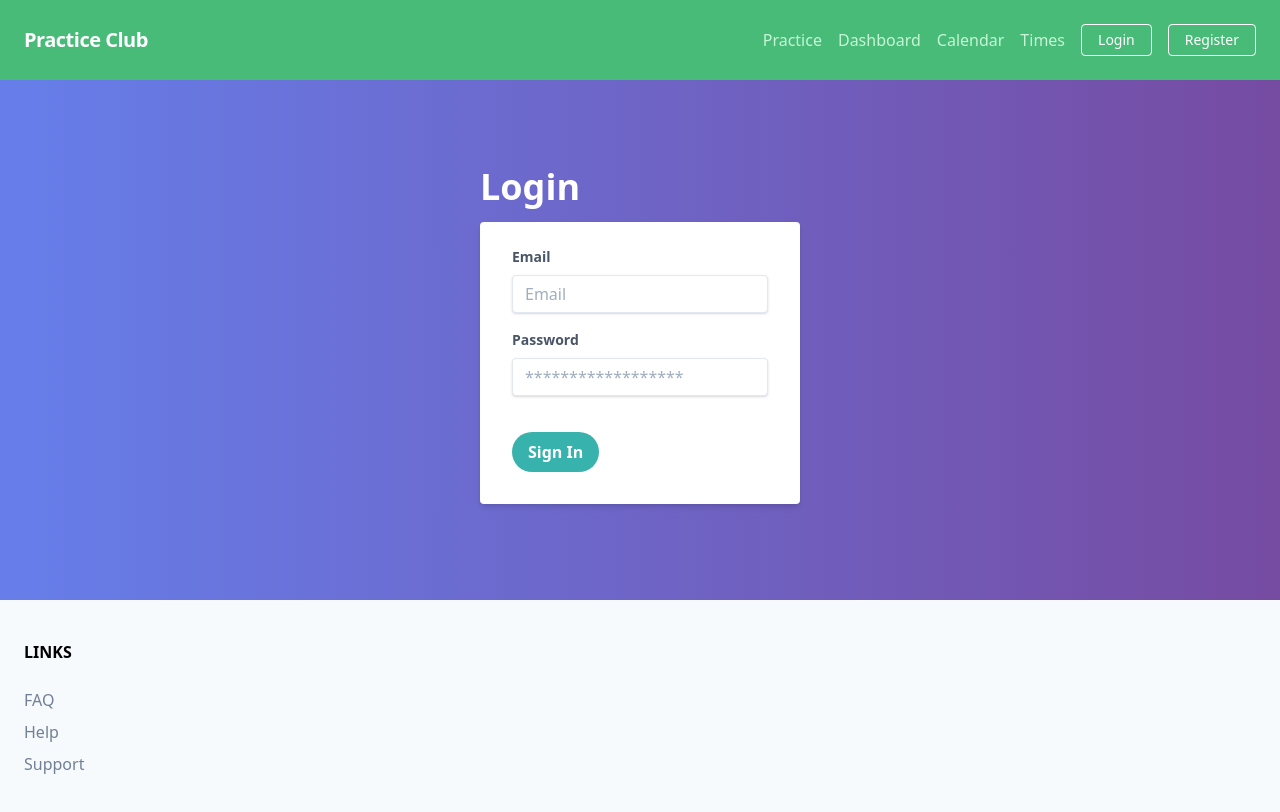
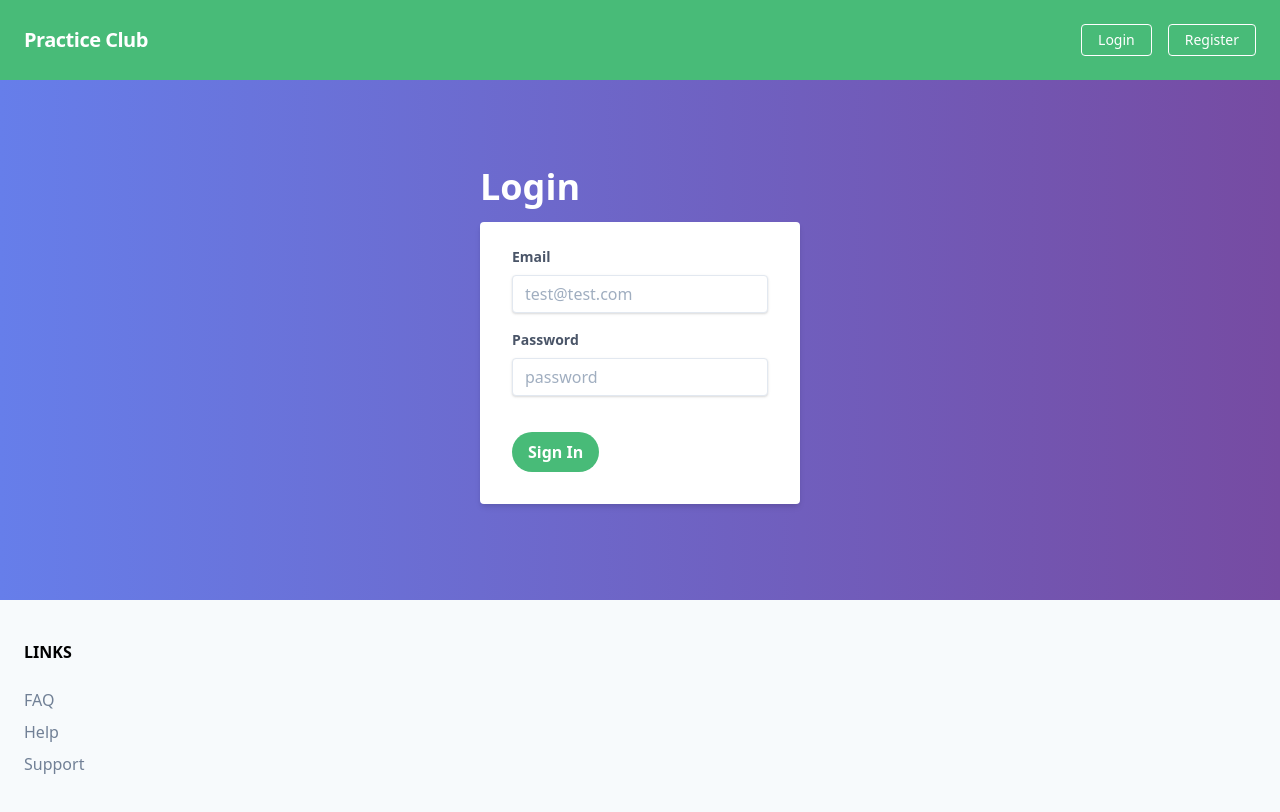
Before and after one commit to mkleung/practiceclub, a React (Create React App) app: page /login in a window 1280 px wide. Shown: the top 812 px of the page. Built offline with nearby package versions, Linux system fonts and the light colour scheme; no server answers.

Commit message:
Restore Login and register components

```diff
--- a/src/App.js
+++ b/src/App.js
@@ -7,8 +7,8 @@ import PrivateRoute from "./components/PrivateRoute";
 
 import Practice from "./components/Practice";
 import Dashboard from "./components/Dashboard";
-import Login from "./components/Login";
-import Register from "./components/Register";
+import Login from "./components/Auth/Login";
+import Register from "./components/Auth/Register";
 import Home from "./components/Home";
 import Header from "./components/Header";
 import Footer from "./components/Footer";
@@ -23,16 +23,17 @@ function App() {
       <Router>
         <div>
           <Header />
-          {/* <Route exact path="/" component={Home} /> */}
           <TaskProvider>
-            <Route exact path="/calendar" component={Calendar} />
-            <Route exact path="/dashboard" component={Dashboard} />
+            <PrivateRoute exact path="/dashboard" component={Dashboard} />
+            <PrivateRoute exact path="/practice" component={Practice} />
+            <PrivateRoute exact path="/times" component={Times} />
+
+            {/* <Route exact path="/dashboard" component={Dashboard} />
             <Route exact path="/practice" component={Practice} />
-            <Route exact path="/times" component={Times} />
+            <Route exact path="/times" component={Times} /> */}
           </TaskProvider>
 
           <Route exact path="/" component={Home} />
-          {/* <PrivateRoute exact path="/dashboard" component={Dashboard} /> */}
           <Route exact path="/login" component={Login} />
           <Route exact path="/register" component={Register} />
           <Footer />
--- a/src/components/Register.js
+++ b/src/components/Auth/Login.js
@@ -1,20 +1,21 @@
-import React, { useCallback } from "react";
-import { withRouter } from "react-router";
-import firebase from "../database/firebase";
+import React, { useCallback, useContext } from "react";
+import { withRouter, Redirect } from "react-router";
+import firebase from "../../database/firebase";
+import { AuthContext } from "../../controller/AuthContext";
 
 const divStyle = {
   background: "linear-gradient(90deg, #667eea 0%, #764ba2 100%)"
 };
 
-const Register = ({ history }) => {
-  const handleSignUp = useCallback(
+const Login = ({ history }) => {
+  const handleLogin = useCallback(
     async event => {
       event.preventDefault();
       const { email, password } = event.target.elements;
       try {
         await firebase
           .auth()
-          .createUserWithEmailAndPassword(email.value, password.value);
+          .signInWithEmailAndPassword(email.value, password.value);
         history.push("/dashboard");
       } catch (error) {
         alert(error);
@@ -23,15 +24,21 @@ const Register = ({ history }) => {
     [history]
   );
 
+  const { currentUser } = useContext(AuthContext);
+
+  if (currentUser) {
+    return <Redirect to="/" />;
+  }
+
   return (
     <div className="py-20" style={divStyle}>
       <div className="container mx-auto px-6">
         <div className="flex justify-center">
           <div className="w-full max-w-xs">
-            <h2 className="text-4xl font-bold mb-2 text-white">Register</h2>
+            <h2 className="text-4xl font-bold mb-2 text-white">Login</h2>
             <form
               className="bg-white shadow-md rounded px-8 pt-6 pb-8 mb-4"
-              onSubmit={handleSignUp}
+              onSubmit={handleLogin}
             >
               <div className="mb-4">
                 <label
@@ -44,7 +51,7 @@ const Register = ({ history }) => {
                   className="shadow appearance-none border rounded w-full py-2 px-3 text-gray-700 leading-tight focus:outline-none focus:shadow-outline"
                   id="email"
                   type="text"
-                  placeholder="Email"
+                  placeholder="test@test.com"
                   name="email"
                 />
               </div>
@@ -59,16 +66,16 @@ const Register = ({ history }) => {
                   className="shadow appearance-none border rounded w-full py-2 px-3 text-gray-700 mb-3 leading-tight focus:outline-none focus:shadow-outline"
                   id="password"
                   type="password"
-                  placeholder="******************"
+                  placeholder="password"
                   name="password"
                 />
               </div>
               <div className="flex items-center justify-between">
                 <button
                   type="submit"
-                  className="bg-teal-500 hover:bg-teal-400 rounded-full text-white font-bold py-2 px-4 rounded focus:outline-none focus:shadow-outline"
+                  className="bg-green-500 hover:bg-green-400 rounded-full text-white font-bold py-2 px-4 rounded focus:outline-none focus:shadow-outline"
                 >
-                  Register
+                  Sign In
                 </button>
               </div>
             </form>
@@ -79,4 +86,4 @@ const Register = ({ history }) => {
   );
 };
 
-export default withRouter(Register);
+export default withRouter(Login);
--- a/src/components/Login.js
+++ b/src/components/Auth/Register.js
@@ -1,21 +1,20 @@
-import React, { useCallback, useContext } from "react";
-import { withRouter, Redirect } from "react-router";
-import firebase from "../database/firebase";
-import { AuthContext } from "../controller/AuthContext";
+import React, { useCallback } from "react";
+import { withRouter } from "react-router";
+import firebase from "../../database/firebase";
 
 const divStyle = {
   background: "linear-gradient(90deg, #667eea 0%, #764ba2 100%)"
 };
 
-const Login = ({ history }) => {
-  const handleLogin = useCallback(
+const Register = ({ history }) => {
+  const handleSignUp = useCallback(
     async event => {
       event.preventDefault();
       const { email, password } = event.target.elements;
       try {
         await firebase
           .auth()
-          .signInWithEmailAndPassword(email.value, password.value);
+          .createUserWithEmailAndPassword(email.value, password.value);
         history.push("/dashboard");
       } catch (error) {
         alert(error);
@@ -24,21 +23,15 @@ const Login = ({ history }) => {
     [history]
   );
 
-  const { currentUser } = useContext(AuthContext);
-
-  if (currentUser) {
-    return <Redirect to="/" />;
-  }
-
   return (
     <div className="py-20" style={divStyle}>
       <div className="container mx-auto px-6">
         <div className="flex justify-center">
           <div className="w-full max-w-xs">
-            <h2 className="text-4xl font-bold mb-2 text-white">Login</h2>
+            <h2 className="text-4xl font-bold mb-2 text-white">Register</h2>
             <form
               className="bg-white shadow-md rounded px-8 pt-6 pb-8 mb-4"
-              onSubmit={handleLogin}
+              onSubmit={handleSignUp}
             >
               <div className="mb-4">
                 <label
@@ -73,9 +66,9 @@ const Login = ({ history }) => {
               <div className="flex items-center justify-between">
                 <button
                   type="submit"
-                  className="bg-teal-500 hover:bg-teal-400 rounded-full text-white font-bold py-2 px-4 rounded focus:outline-none focus:shadow-outline"
+                  className="bg-green-500 hover:bg-green-400 rounded-full text-white font-bold py-2 px-4 rounded focus:outline-none focus:shadow-outline"
                 >
-                  Sign In
+                  Register
                 </button>
               </div>
             </form>
@@ -86,4 +79,4 @@ const Login = ({ history }) => {
   );
 };
 
-export default withRouter(Login);
+export default withRouter(Register);
--- a/src/components/Header.js
+++ b/src/components/Header.js
@@ -18,35 +18,28 @@ const Header = props => {
         <div className="w-full block flex-grow lg:flex lg:items-center lg:w-auto">
           <div className="text-sm lg:flex-grow" />
 
+          <div>
+            {/* Practice */}
+            {currentUser && (
               <Link
                 className="block mt-4 lg:inline-block lg:mt-0 text-green-200 hover:text-white mr-4"
                 to="/practice"
               >
                 Practice
               </Link>
+            )}
 
-          <Link
-            className="block mt-4 lg:inline-block lg:mt-0 text-green-200 hover:text-white mr-4"
-            to="/dashboard"
-          >
-            Dashboard
-          </Link>
-
-          <Link
-            className="block mt-4 lg:inline-block lg:mt-0 text-green-200 hover:text-white mr-4"
-            to="/calendar"
-          >
-            Calendar
-          </Link>
-
+            {/* Times */}
+            {currentUser && (
               <Link
                 className="block mt-4 lg:inline-block lg:mt-0 text-green-200 hover:text-white mr-4"
                 to="/times"
               >
                 Times
               </Link>
+            )}
 
-          <div>
+            {/* Dashboard */}
             {currentUser && (
               <Link
                 className="block mt-4 lg:inline-block lg:mt-0 text-green-200 hover:text-white mr-4"
@@ -55,6 +48,8 @@ const Header = props => {
                 Dashboard
               </Link>
             )}
+
+            {/* Signout */}
             {currentUser && (
               <button
                 className="block mt-4 lg:inline-block lg:mt-0 text-green-200 hover:text-white mr-4"
@@ -64,6 +59,7 @@ const Header = props => {
               </button>
             )}
 
+            {/* Login */}
             {!currentUser && (
               <Link
                 className="mr-4 inline-block text-sm px-4 py-2 leading-none border rounded text-white border-white hover:border-transparent hover:text-teal-500 hover:bg-white mt-4 lg:mt-0"
@@ -73,6 +69,7 @@ const Header = props => {
               </Link>
             )}
 
+            {/* Register */}
             {!currentUser && (
               <Link
                 className="inline-block text-sm px-4 py-2 leading-none border rounded text-white border-white hover:border-transparent hover:text-teal-500 hover:bg-white mt-4 lg:mt-0"
--- a/src/controller/TaskContext.js
+++ b/src/controller/TaskContext.js
@@ -17,11 +17,13 @@ export const TaskProvider = props => {
       new Task(2, "Programming", ["Monday", "Tuesday", "Thursday"]),
       new Task(3, "Marketing", ["Thursday", "Friday"])
     ]);
+    setTimes([new Time(1, 1, 3, "2019-12-05")]);
+  }, []);
 
-    setTimes([
-      new Time(1, 1, 3, "2019-12-05")
-    ]);
-  }, []);
+  // ADD TASK
+  useEffect(() => {
+    console.log("Add task");
+  }, [tasks]);
 
   return (
     <TaskContext.Provider value={{ times, setTimes, tasks, setTasks }}>
```
Lines whose indentation alone changed are shown as unchanged.
